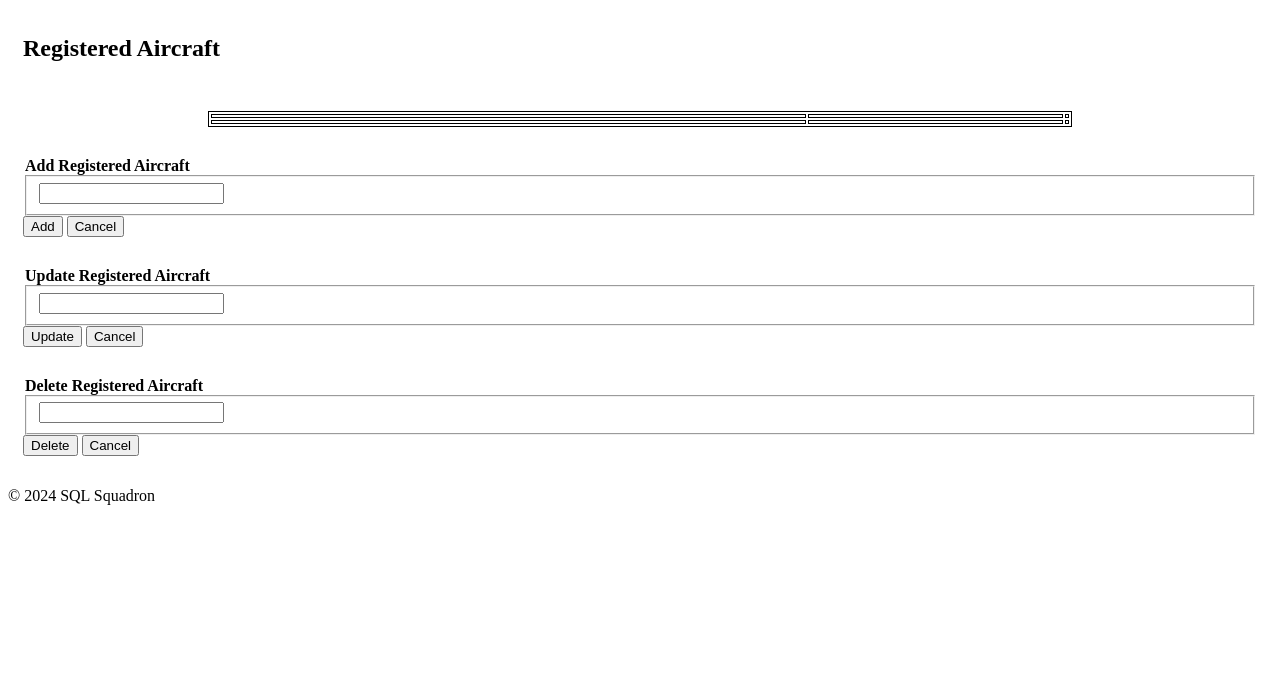
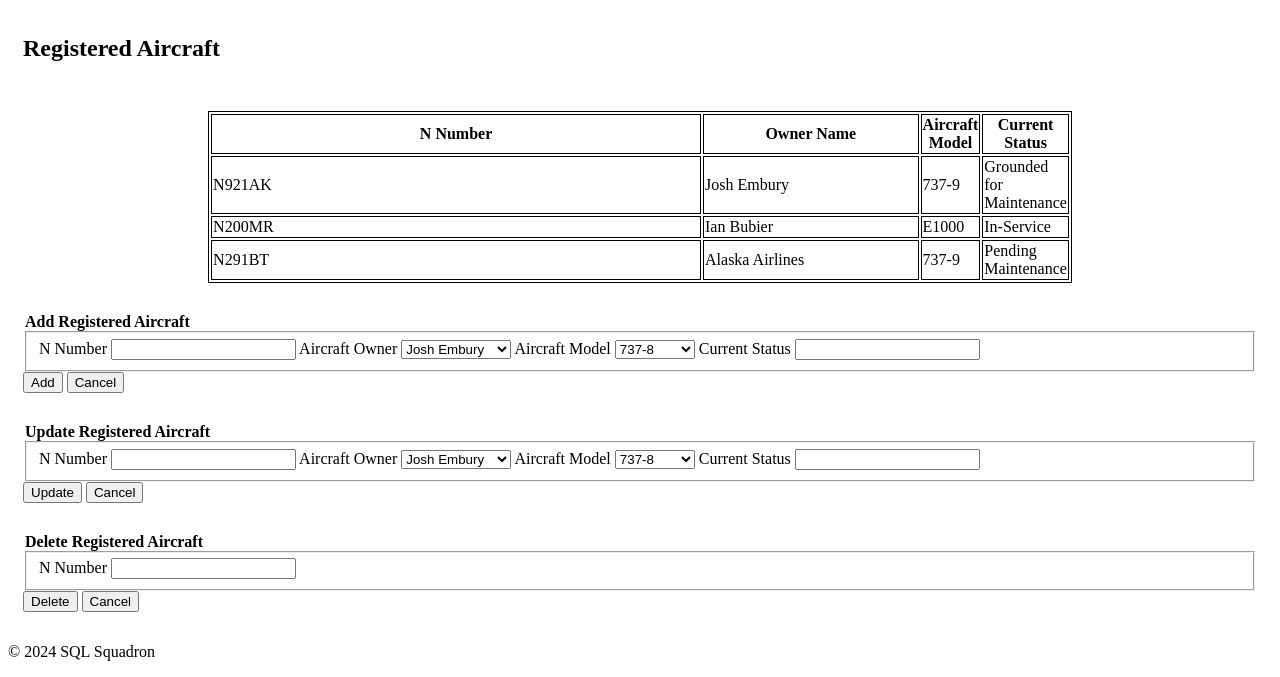
Before and after one commit to emburyj/Airworthiness_Database, a Flask app: page /Registered_Aircraft in a window 1280 px wide. Shown: the part 225-902 px from the top of the page. Before the commit the page ends 730 px from the top, so only its background shows below. Run offline with Flask 3, Linux system fonts and the light colour scheme; some libraries are stand-ins or nearby versions.

Commit message:
updated registered_aircraft tables to include example data

```diff
--- a/templates/Registered_Aircraft.html
+++ b/templates/Registered_Aircraft.html
@@ -7,15 +7,30 @@
 <table>
     <tbody>
         <tr>
-            <th></th>
-            <th></th>
-            <th></th>
+            <th>N Number</th>
+            <th>Owner Name</th>
+            <th>Aircraft Model</th>
+            <th>Current Status</th>
         </tr>
         <tr>
-            <td></td>
-            <td></td>
-            <td></td>
+            <td>N921AK</td>
+            <td>Josh Embury</td>
+            <td>737-9</td>
+            <td>Grounded for Maintenance</td>
         </tr>
+        <tr>
+            <td>N200MR</td>
+            <td>Ian Bubier</td>
+            <td>E1000</td>
+            <td>In-Service</td>
+        </tr>
+        <tr>
+            <td>N291BT</td>
+            <td>Alaska Airlines</td>
+            <td>737-9</td>
+            <td>Pending Maintenance</td>
+        </tr>
+
     </tbody>
 </table>
 
@@ -25,10 +40,26 @@
 <form method="POST">
     <legend><strong>Add {{ page_name }}</strong></legend>
     <fieldset>
-        <label></label>
-        <input type="" name="">
+        <label>N Number</label>
+        <input type="text" name="NNumber">
+        <label>Aircraft Owner</label>
+        <select name="AircraftOwner">
+            <option value="0">Josh Embury</option>
+            <option value="1">Ian Bubier</option>
+            <option value="2">United Airlines</option>
+            <option value="3">Alaska Airlines</option>
+        </select>
+        <label>Aircraft Model</label>
+        <select name="AircraftModel">
+            <option value="0">737-8</option>
+            <option value="1">737-9</option>
+            <option value="2">A320-214</option>
+            <option value="3">E1000</option>
+        </select>
+        <label>Current Status</label>
+        <input type="text" name="CurrentStatus">
     </fieldset>
-    <input class="btn" type="submit" id="" value="Add">
+    <input class="btn" type="submit" id="NewRegisteredAircraft" value="Add">
     <input class="btn" type="button" value="Cancel">
 </form>
 {% endblock %}
@@ -37,10 +68,26 @@
 <form method="POST">
     <legend><strong>Update {{ page_name }}</strong></legend>
     <fieldset>
-        <label></label>
-        <input type="" name="">
+        <label>N Number</label>
+        <input type="text" name="NNumber">
+        <label>Aircraft Owner</label>
+        <select name="AircraftOwner">
+            <option value="0">Josh Embury</option>
+            <option value="1">Ian Bubier</option>
+            <option value="2">United Airlines</option>
+            <option value="3">Alaska Airlines</option>
+        </select>
+        <label>Aircraft Model</label>
+        <select name="AircraftModel">
+            <option value="0">737-8</option>
+            <option value="1">737-9</option>
+            <option value="2">A320-214</option>
+            <option value="3">E1000</option>
+        </select>
+        <label>Current Status</label>
+        <input type="text" name="CurrentStatus">
     </fieldset>
-    <input class="btn" type="submit" id="" value="Update">
+    <input class="btn" type="submit" id="UpdateRegisteredAircraft" value="Update">
     <input class="btn" type="button" value="Cancel">
 </form>
 {% endblock %}
@@ -49,10 +96,10 @@
 <form method="POST">
     <legend><strong>Delete {{ page_name }}</strong></legend>
     <fieldset>
-        <label></label>
-        <input type="" name="">
+        <label>N Number</label>
+        <input type="text" name="NNumber">
     </fieldset>
-    <input class="btn" type="submit" id="" value="Delete">
+    <input class="btn" type="submit" id="DeleteRegisteredAircraft" value="Delete">
     <input class="btn" type="button" value="Cancel">
 </form>
 {% endblock %}
```
